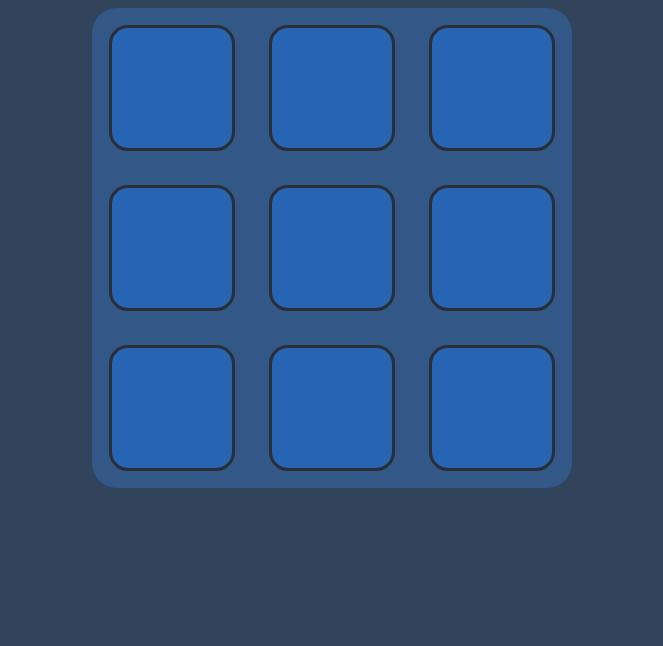
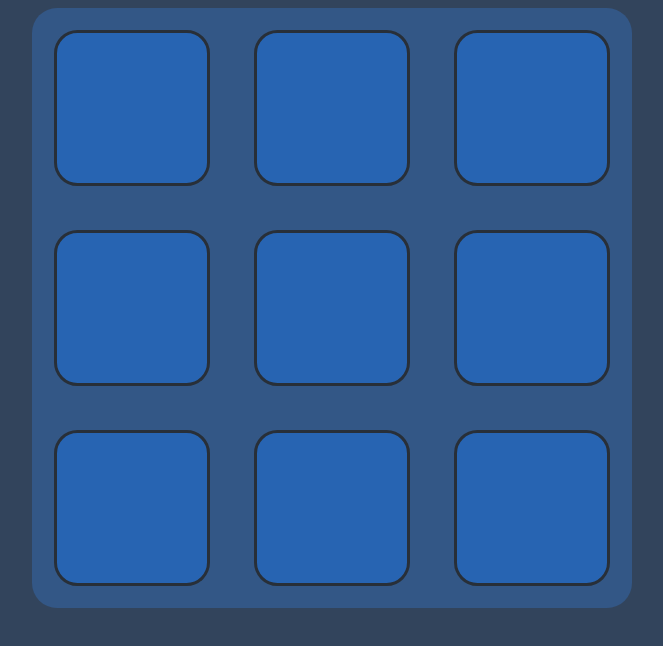
Before and after one commit to fgamester/tic-tac-toe-react, a React (Vite) app: page / in a window 1280 px wide. Shown: the top 646 px of the page, without its empty margins (308-971 px from the left). Built offline with nearby package versions, Linux system fonts and the light colour scheme.

Commit message:
code improved, removed unnecesary useeffect and functions

```diff
--- a/src/components/board.jsx
+++ b/src/components/board.jsx
@@ -2,14 +2,42 @@ import { useState, useEffect } from "react";
 import Box from "./box";
 import '../styles/board.css'
 
-const viewPortToPixels = (MinSize, PercentageOfViewPort, inString = false) => {
-    const cellSize = ((document.documentElement.style.getPropertyValue('--cell-size')));
-    const measure = `${cellSize[cellSize.length - 2]}${cellSize[cellSize.length - 1]}`;
-    const inPixels = measure == 'vw' ? window.innerWidth * PercentageOfViewPort : window.innerHeight * PercentageOfViewPort;
-    if (inString) return inPixels > MinSize ? `${Math.round(inPixels)}px` : `${MinSize}px`;
-    return inPixels > MinSize ? inPixels : MinSize;
+const setLineWidth = (winnerLine) => {
+    document.documentElement.style.setProperty('--winner-width', (winnerLine == 7 || winnerLine == 8) ? '3.5' : '2.5');
 }
 
+const setLinePosition = (winnerLine) => {
+    switch (winnerLine) {
+        case 1:
+            document.documentElement.style.setProperty('--position-y', '-1');
+            break;
+        case 3:
+            document.documentElement.style.setProperty('--position-y', '1');
+            break;
+        case 4:
+            document.documentElement.style.setProperty('--position-x', '-1');
+            break;
+        case 6:
+            document.documentElement.style.setProperty('--position-x', '1');
+            break;
+    }
+}
+
+const setLineDirection = (winnerLine) => {
+    const degValue = winnerLine >= 4 && winnerLine <= 6 ? '90deg' :
+        winnerLine == 7 ? '45deg' :
+            winnerLine == 8 ? '135deg' :
+                '0deg';
+    document.documentElement.style.setProperty('--line-rotation', degValue);
+}
+
+const setLineProperties = (winnerLine) => {
+    setLinePosition(winnerLine);
+    setLineWidth(winnerLine);
+    setLineDirection(winnerLine);
+}
+
+// inicio del componente
 const Board = ({ turn, changeTurn, setPlaying, winner, setWinner, playing }) => {
     const [cells, setCells] = useState(new Array(9).fill(null));
     const [timeOut, setTimeOut] = useState(false);
@@ -32,8 +60,8 @@ const Board = ({ turn, changeTurn, setPlaying, winner, setWinner, playing }) =>
             const C = cells;
             if (C[a] !== null && (C[a] === C[b] && C[a] === C[c])) {
                 setPlaying(_ => false);
+                setWinnerLine(_ => lines.indexOf(l) + 1);
                 setWinner(_ => true);
-                setWinnerLine(_ => lines.indexOf(l) + 1);
                 setTransition(_ => true);
                 setTimeout(_ => setTimeOut(_ => true), 50);
                 setTimeout(_ => setTransition(_ => false), 550);
@@ -44,111 +72,29 @@ const Board = ({ turn, changeTurn, setPlaying, winner, setWinner, playing }) =>
         }
     }
 
-    const winnerLineWidth = (measure) => {
-        const diagonal = (winnerLine == 7 || winnerLine == 8);
-        if (measure == 'vw') {
-            if (window.innerWidth >= 500 && diagonal) return window.innerWidth * 0.2 * 3.5;
-            if (window.innerWidth < 500 && diagonal) return 100 * 3.5;
-            if (window.innerWidth > 500) return window.innerWidth * 0.2 * 2.5;
-            return 250;
-        } else {
-            if (window.innerHeight >= 500 && diagonal) return window.innerHeight * 0.2 * 3.5;
-            if (window.innerHeight < 500 && diagonal) return 100 * 3.5;
-            if (window.innerHeight > 500) return window.innerHeight * 0.2 * 2.5;
-            return 250;
-        }
+    const setDefaultValues = () => {
+        setCells(_ => new Array(9).fill(null));
+        setTimeOut(_ => false);
+        setTransition(_ => false);
+        setWinnerLine(_ => 0);
+        document.documentElement.style.removeProperty('--line-rotation');
+        document.documentElement.style.removeProperty('--x-translation');
+        document.documentElement.style.removeProperty('--y-translation');
+        document.documentElement.style.removeProperty('--position-x');
+        document.documentElement.style.removeProperty('--position-y');
     }
-
-
-    const setCellSize = () => {
-        const cellSize = ((window.innerHeight < window.innerWidth) ? '20vh' : '20vw');
-        document.documentElement.style.setProperty('--cell-size', cellSize);
-    }
-
-
-    const setPaintedSize = () => {
-        const fontSize = viewPortToPixels(50, 0.1)
-        document.documentElement.style.setProperty('--font-size', `${parseFloat(fontSize.toFixed(2))}px`);
-    }
-
-    const setLineWidth = () => {
-        const cellSize = ((document.documentElement.style.getPropertyValue('--cell-size')));
-        const measure = `${cellSize[cellSize.length - 2]}${cellSize[cellSize.length - 1]}`;
-        const newWidth = `${winnerLineWidth(measure)}px`;
-        document.documentElement.style.setProperty('--line-width', newWidth);
-    }
-
-    const setDirection = () => {
-        const w = winnerLine
-        if (w >= 4 && w <= 6) {
-            document.documentElement.style.setProperty('--line-rotation', '90deg');
-        } else if (w == 7) {
-            document.documentElement.style.setProperty('--line-rotation', '45deg');
-        } else if (w == 8) {
-            document.documentElement.style.setProperty('--line-rotation', '135deg');
-        }
-    }
-
-    const setPosition = () => {
-        const position = viewPortToPixels(100, 0.2, true);
-        switch (winnerLine) {
-            case 1:
-                document.documentElement.style.setProperty('--y-translation', `-${position}`);
-                break;
-            case 3:
-                document.documentElement.style.setProperty('--y-translation', position);
-                break;
-            case 4:
-                document.documentElement.style.setProperty('--x-translation', `-${position}`);
-                break;
-            case 6:
-                document.documentElement.style.setProperty('--x-translation', position);
-                break;
-        }
-    }
-
-    useEffect(() => {
-        function setProperties() {
-            setCellSize();
-            setPaintedSize();
-        }
-
-        setProperties();
-        window.addEventListener('resize', setProperties)
-
-        return () => {
-            window.removeEventListener('resize', setProperties)
-        }
-    }, [])
 
     useEffect(() => {
         checkWinner();
     }, [cells])
 
     useEffect(() => {
-        function recalculatePositionAndWidth() {
-            setPosition();
-            setLineWidth();
-        }
-
-        setDirection();
-        recalculatePositionAndWidth();
-        window.addEventListener('resize', recalculatePositionAndWidth)
-
-        return () => {
-            window.removeEventListener('resize', recalculatePositionAndWidth)
-        }
-    }, [winnerLine])
+        setLineProperties(winnerLine);
+    }, [winner])
 
     useEffect(() => {
         if (playing) {
-            setCells(_ => new Array(9).fill(null));
-            setTimeOut(_ => false);
-            setTransition(_ => false);
-            setWinnerLine(_ => 0);
-            document.documentElement.style.setProperty('--line-rotation', '0deg');
-            document.documentElement.style.setProperty('--x-translation', '0');
-            document.documentElement.style.setProperty('--y-translation', '0');
+            setDefaultValues();
         }
     }, [playing])
 
--- a/src/styles/board.css
+++ b/src/styles/board.css
@@ -3,8 +3,8 @@
     display: grid;
     justify-items: center;
     align-items: center;
-    grid-template-columns: repeat(3, minmax(100px, var(--cell-size)));
-    grid-template-rows: repeat(3, minmax(100px, var(--cell-size)));
+    grid-template-columns: repeat(3, var(--cell-size));
+    grid-template-rows: repeat(3, var(--cell-size));
 }
 
 .winner-line {
--- a/src/styles/index.css
+++ b/src/styles/index.css
@@ -1,16 +1,19 @@
 :root {
-    --cell-size: 20vw;
-    --line-width: calc(var(--cell-size) * 2.5);
+    --game-color-1: #0B65DB;
+    --game-color-2: #2764B2;
+    --game-color-3: #335786;
+    --game-color-4: #32445C;
+    --game-color-5: #282F38;
+    --game-color-6: #2D3033;
+    --cell-size: 100px;
+    --font-size: 50px;
     --line-rotation: 0deg;
-    --x-translation: 0;
-    --y-translation: 0;
-    --font-size: calc(var(--cell-size) * 0.5);
-    --game-color-1:#0B65DB;
-    --game-color-2:#2764B2;
-    --game-color-3:#335786;
-    --game-color-4:#32445C;
-    --game-color-5:#282F38;
-    --game-color-6:#2D3033;
+    --position-x: 0;
+    --position-y: 0;
+    --x-translation: calc(var(--cell-size) * var(--position-x));
+    --y-translation: calc(var(--cell-size) * var(--position-y));
+    --winner-width: 2.5;
+    --line-width: calc(var(--cell-size) * var(--winner-width));
 }
 
 body {
@@ -21,3 +24,24 @@ body {
 * {
     font-family: Arial, Helvetica, sans-serif;
 }
+
+
+@media (min-width: 600px) {
+    :root {
+        --cell-size: 150px;
+        --font-size: 75px;
+        --x-translation: calc(var(--cell-size)*var(--position-x));
+        --y-translation: calc(var(--cell-size)*var(--position-y));
+        --line-width: calc(var(--cell-size) * var(--winner-width));
+    }
+}
+
+@media (min-width: 1000px) {
+    :root {
+        --cell-size: 200px;
+        --font-size: 100px;
+        --x-translation: calc(var(--cell-size)*var(--position-x));
+        --y-translation: calc(var(--cell-size)*var(--position-y));
+        --line-width: calc(var(--cell-size) * var(--winner-width));
+    }
+}
```
Also changed, not shown: src/styles/app.css (added, +16 -0 lines).
